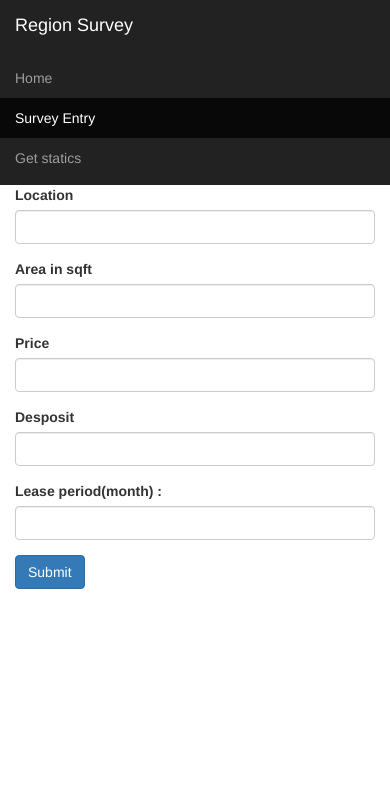
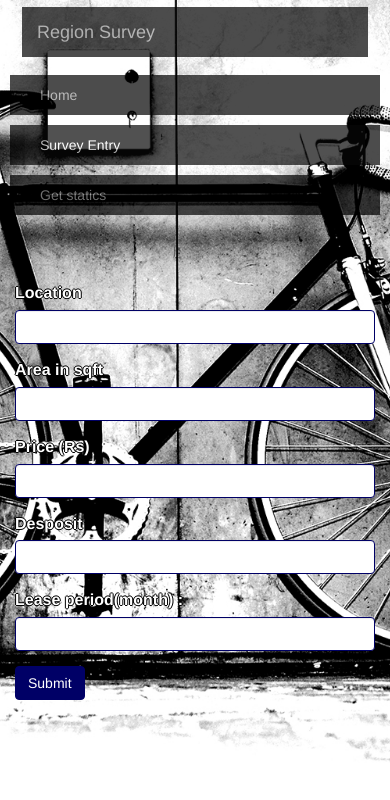
Before and after one commit to WSMathias/RentalSurvey, a PHP site: page /surveyEntry.php in a window 390 px wide. Shown: the top 800 px of the page. Run offline with PHP 8.4, Linux system fonts and the light colour scheme; some libraries are stand-ins or nearby versions.

Commit message:
index and survey Entry redisign

```diff
--- /dev/null
+++ b/css/index.min.css
@@ -0,0 +1 @@
+.heading{font-family:Courier New,Courier,monospace;color:#fff;padding-top:100px;background-color:transparent}.search_box{height:auto;width:auto;padding:20px}.search_box .form-container a{right:-25px;top:17px;position:absolute}.search_box .form-container .advancedSearch{right:35px;top:20px;position:absolute}.search_box .form-container #suggestion{border-radius:6px;background:#fff;width:100%;overflow:auto;max-height:185px}.search_box .form-container #suggestion span{padding:2px 5px;border:1px solid #f5f0f0;display:block}.search_box input{width:100%;display:inline}.submit_button{margin:10px 42%}
--- a/css/main.css
+++ b/css/main.css
@@ -1 +1 @@
-body{background:url(../images/bg.jpg) no-repeat center center fixed;background-size:cover}.heading{font-family:Courier New,Courier,monospace;color:#fff;padding-top:100px;background-color:transparent}.nav{background-color:transparent}.nav .navbar-header{background:#000;opacity:.7;margin:7px}.nav li{padding:0 15px;margin:10px;background-color:#000;opacity:.7}.search_box{height:auto;width:auto;padding:20px}.search_box .form-container a{right:-25px;top:17px;position:absolute}.search_box .form-container #suggestion{border-radius:6px;background:#fff;width:100%;overflow:auto;max-height:185px}.search_box .form-container #suggestion span{padding:2px 5px;border:1px solid #f5f0f0;display:block}.search_box input{width:100%;display:inline}.submit_button{margin:10px 42%}
+body{background:url(../images/bg.jpg) no-repeat center center fixed;background-size:cover}.nav{background-color:transparent}.nav .navbar-header{background:#000;opacity:.7;margin:7px}.nav li{padding:0 15px;margin:10px;background-color:#000;opacity:.7}
--- a/css/main.scss
+++ b/css/main.scss
@@ -1,15 +1,9 @@
-$searchboxWidth : 100%;
         body {
             background : url(../images/bg.jpg) no-repeat center center fixed;
             background-size:cover;
         }
 
-        .heading {
-            font-family: Courier New, Courier, monospace;
-            color : white;
-            padding-top : 100px;
-            background-color:transparent;
-        }
+
         .nav{
             background-color: transparent;
             .navbar-header {
--- /dev/null
+++ b/css/surveyEntry.css
@@ -0,0 +1,21 @@
+body {
+  background: url(../images/surveyEntryBg.jpg) no-repeat center center fixed;
+  background-size: cover; }
+
+.nav a {
+  color: #000066; }
+
+.form_box {
+  padding-top: 50px;
+  color: white;
+  font-size: 16px;
+  text-shadow: -1px 0 black, 0 1px black, 1px 0 black, 0 -1px black; }
+  .form_box input {
+    background: white;
+    color: #000066;
+    border-color: #000066; }
+  .form_box .submit_button {
+    color: white;
+    background: #000066; }
+
+/*# sourceMappingURL=surveyEntry.css.map */
--- /dev/null
+++ b/css/surveyEntry.min.css
@@ -0,0 +1 @@
+body{background:url(../images/surveyEntryBg.jpg) no-repeat center center fixed;background-size:cover}.nav a{color:#006}.form_box{padding-top:50px;color:#fff;font-size:16px;text-shadow:-1px 0 #000,0 1px #000,1px 0 #000,0 -1px #000}.form_box input{background:#fff;color:#006;border-color:#006}.form_box .submit_button{color:#fff;background:#006}
--- /dev/null
+++ b/css/surveyEntry.scss
@@ -0,0 +1,26 @@
+body {
+    background: url(../images/surveyEntryBg.jpg) no-repeat center center fixed;
+    background-size: cover;
+
+}
+.nav a{
+    color:#000066;
+}
+
+
+.form_box {
+    padding-top : 50px;
+    color :  white;
+    font-size: 16px;
+    text-shadow: -1px 0 black, 0 1px black, 1px 0 black, 0 -1px black;
+
+    input {
+        background: white;
+        color : #000066;
+        border-color: #000066;
+    }
+    .submit_button {
+        color:white;
+        background: #000066;
+    }
+}
--- /dev/null
+++ b/js/surveyEntry.js
@@ -0,0 +1,22 @@
+function initAutocomplete() {
+    var input = document.getElementById('location');
+    var defaultBounds = new google.maps.LatLngBounds(
+        new google.maps.LatLng(20.5937, 78.9629));
+        var searchBox = new google.maps.places.SearchBox(input, {bounds: defaultBounds});
+            searchBox.setComponentRestrictions(
+            {'country': ['in','IN']}
+        );
+        searchBox.addListener('places_changed', function() {
+                var places = searchBox.getPlaces();
+                if (places.length == 0) {
+                    return;
+            }
+            var bounds = new google.maps.LatLngBounds();
+            places.forEach(function(place) {
+                if (!place.geometry) {
+                    console.log("Returned place contains no geometry");
+                    return;
+            }
+        });
+    });
+  }
--- a/surveyEntry.php
+++ b/surveyEntry.php
@@ -5,12 +5,16 @@
         <link rel="stylesheet" href="https://maxcdn.bootstrapcdn.com/bootstrap/3.3.7/css/bootstrap.min.css">
         <script src="https://ajax.googleapis.com/ajax/libs/jquery/3.2.1/jquery.min.js"></script>
         <script src="https://maxcdn.bootstrapcdn.com"> </script>
+        <link href="css/main.css" rel="stylesheet">
+        <link href="css/surveyEntry.css" rel="stylesheet">
+    </head>
+        <body>
         <div class="nav navbar-inverse">
             <div class="container-fluid">
                 <div class="navbar-header">
                     <a class="navbar-brand">Region Survey</a>
                 </div>
-                <ul class="nav navbar-nav">
+                <ul class="nav navbar-nav  navbar-right">
                     <li><a href="index.php">Home</a></li>
                     <li class="active"><a href="surveyEntry.php">Survey Entry</a></li>
                     <li><a href="#">Get statics</a></li>
@@ -19,18 +23,18 @@
         </div>
         <div class="container-fluid">
             <div class="row">
-                <div class="col-md-offset-2 col-md-8 col-md-offset-2 form_box ">
+                <div class="col-md-offset-1 col-md-6 col-md-offset-5 form_box ">
                   <form action="form.php" method="GET" >
                     <div class="form-group">
                     <label>Location </label>
-                    <input type="text" class="form-control" name="place">
+                    <input type="text" class="form-control" id="location" name="place" placeholder="">
                     </div>
                     <div class="form-group">
                     <label>Area in sqft </label>
                     <input type="number" class="form-control"  name="area">
                     </div>
                     <div class="form-group">
-                    <label>Price </label>
+                    <label>Price (Rs) </label>
                     <input type="number" class="form-control" name="price">
                     </div>
                     <div class="form-group">
@@ -41,10 +45,13 @@
                     <label>Lease period(month) :</label>
                     <input type="number" class="form-control" name="lease">
                     </div>
-                    <input type="submit"  class="submit_button col-md-offest-4  mol-md-offset-4 btn btn-primary">
+                    <input type="button" value="Submit" class="submit_button col-md-offest-4  mol-md-offset-4 btn btn-primary">
                   </form>
                 </div>
             </div>
         </div>
+        <script src="https://maps.googleapis.com/maps/api/js?key=AIzaSyCPX7xWTZQaFlNYvwP59-P0oElX32Jrl3s&libraries=places&callback=initAutocomplete"
+         async defer></script>
+         <script src="./js/surveyEntry.js"></script>
     </body>
 </html>
```
Also changed, not shown: other parts of css/main.scss (+0 -31 lines), css/index.css (added, +34 -0 lines), css/index.scss (added, +42 -0 lines), index.php (+5 -7 lines), stats.php (deleted, +0 -37 lines), surveydb.sql (deleted, +0 -104 lines), images/surveyEntryBg.jpg (added), 3 other files.
